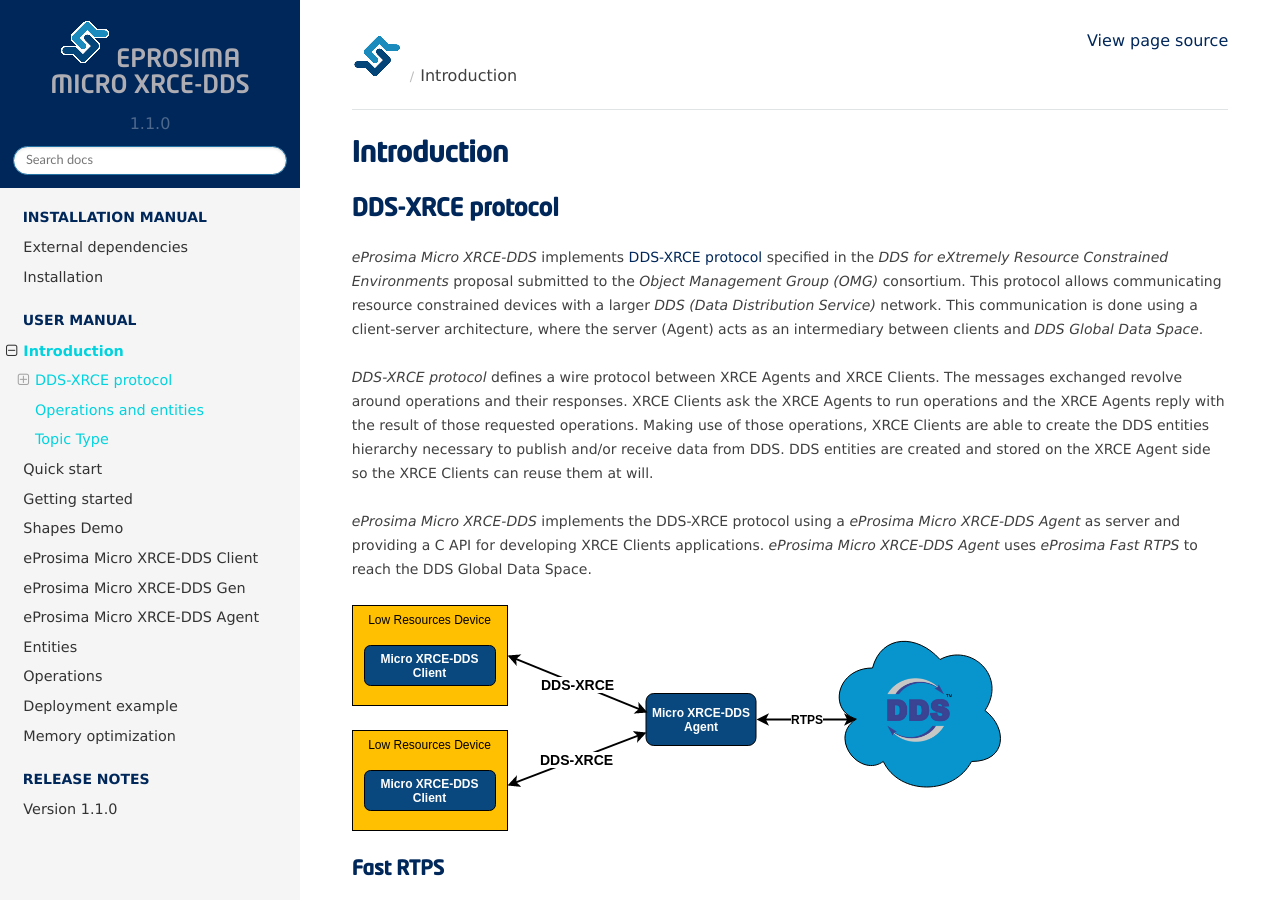
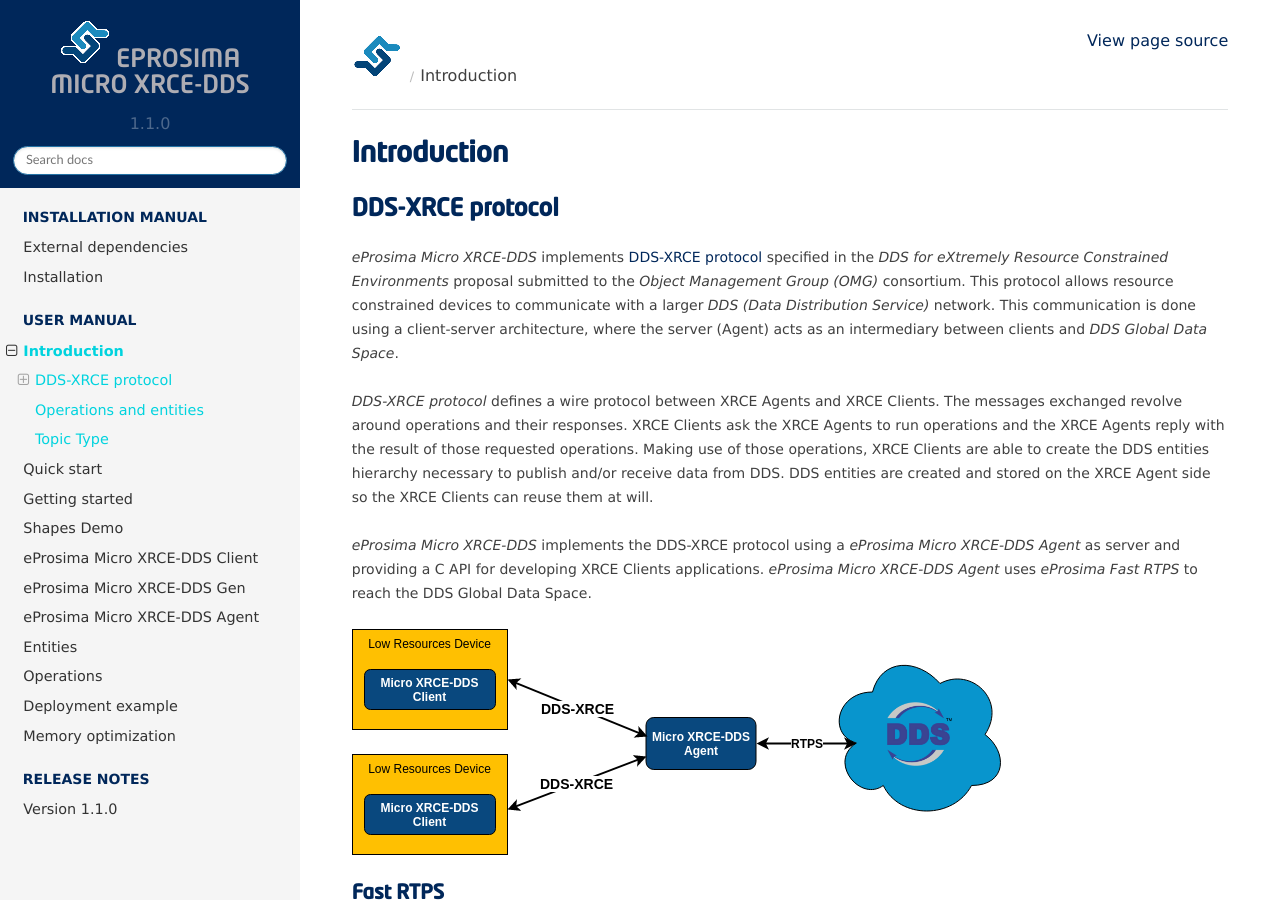
Before and after one commit to eProsima/Micro-XRCE-DDS-docs, a Sphinx documentation site: the page built from docs/introduction.rst, in a window 1280 px wide and 900 px high. Built offline with Sphinx 7.4.7 and the Read the Docs theme 2.0.0, drawn with Linux system fonts in a browser that asks for light colours.

Commit message:
Update docs/introduction.rst
Co-Authored-By: julianbermudez <34604561+julianbermudez@users.noreply.github.com>

```diff
--- a/docs/introduction.rst
+++ b/docs/introduction.rst
@@ -8,7 +8,7 @@
 
 *eProsima Micro XRCE-DDS* implements `DDS-XRCE protocol <https://www.omg.org/spec/DDS-XRCE/1.0/Beta1/PDF>`_
 specified in the `DDS for eXtremely Resource Constrained Environments` proposal submitted to the `Object Management Group (OMG)` consortium.
-This protocol allows communicating resource constrained devices with a larger `DDS (Data Distribution Service)` network.
+This protocol allows resource constrained devices to communicate with a larger `DDS (Data Distribution Service)` network.
 This communication is done using a client-server architecture,
 where the server (Agent) acts as an intermediary between clients and `DDS Global Data Space`.
 
```
